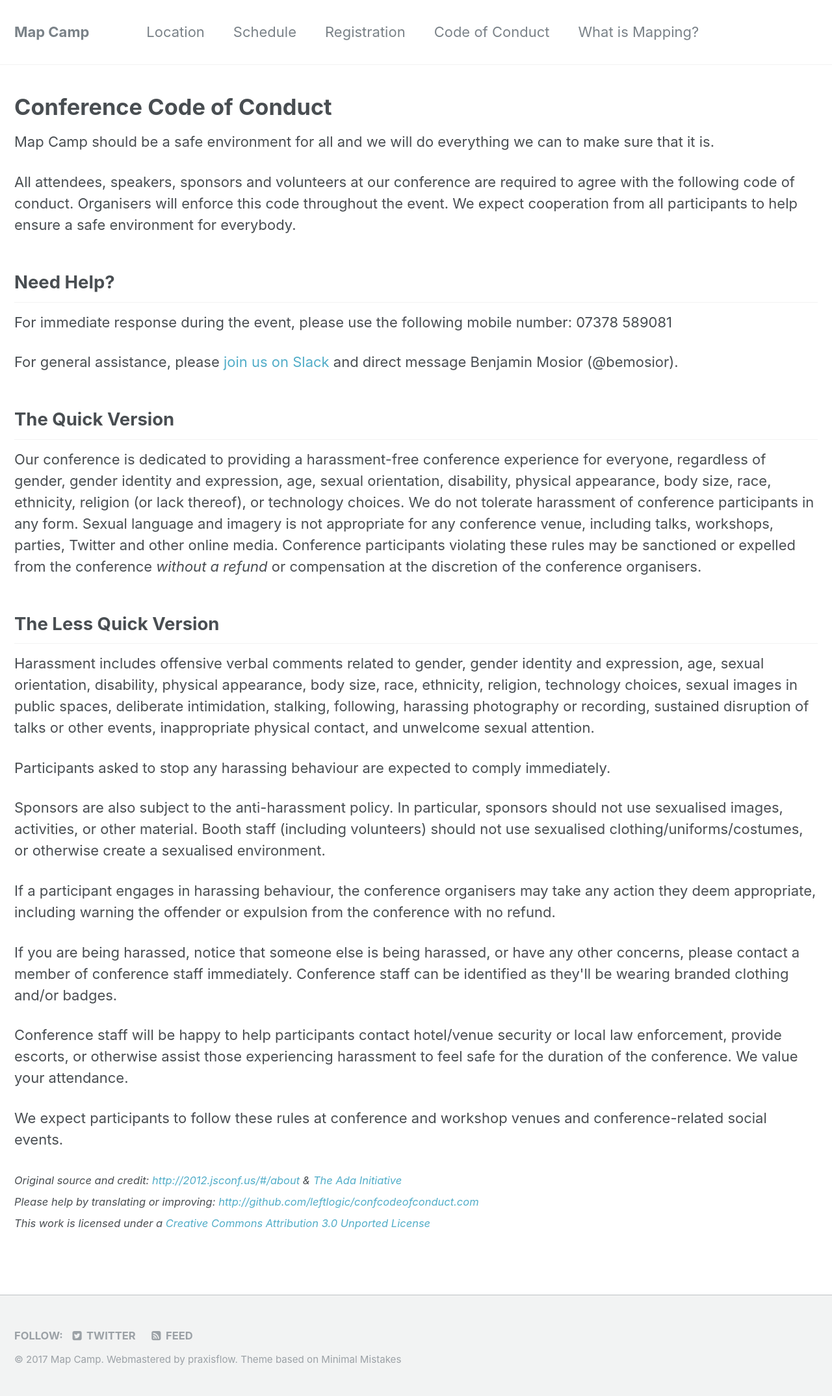
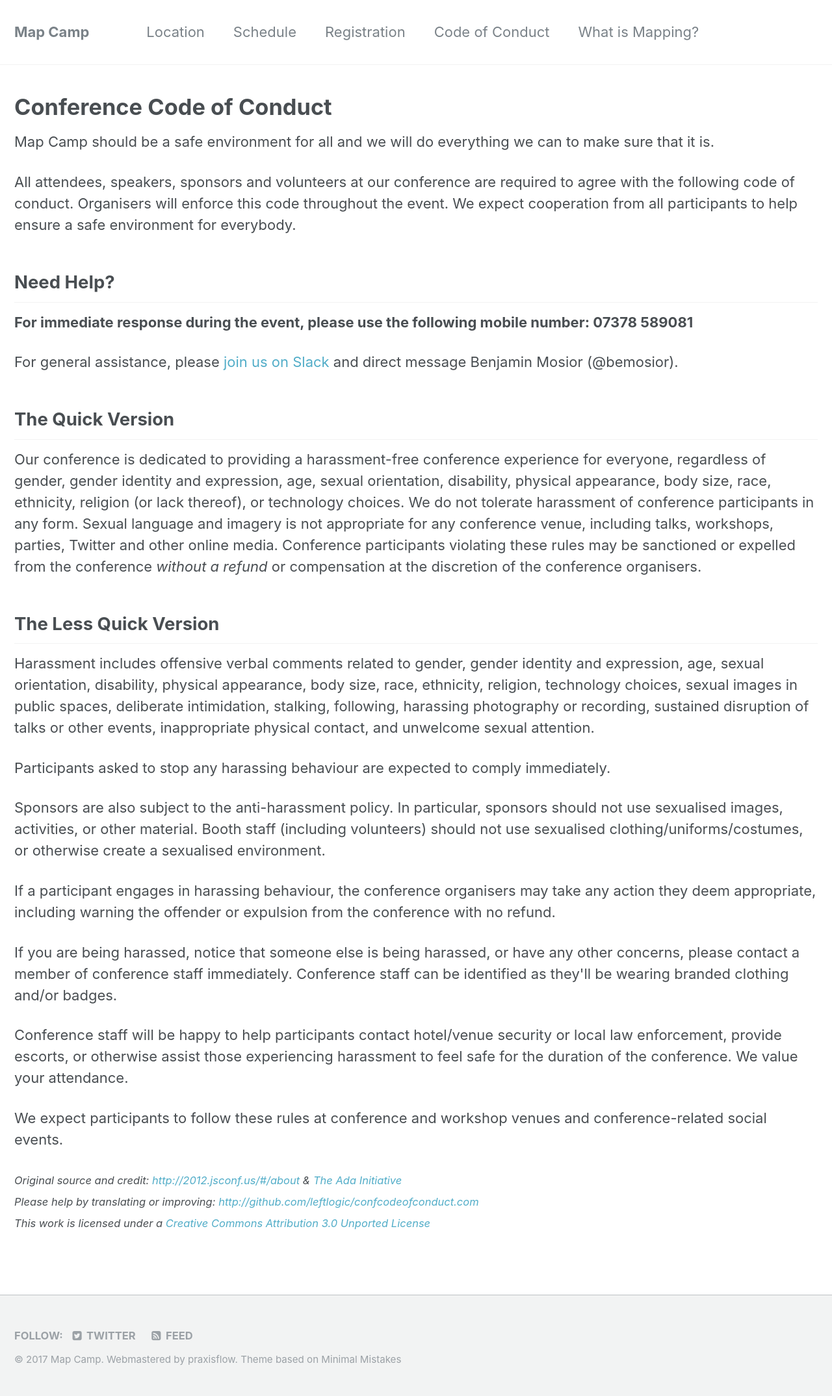
Before and after one commit to mapcampcommittee/mapcampcommittee.github.io, a Jekyll site: the page built from _pages/code_of_conduct.html, in a window 1280 px wide. Shown: the whole page at 65% size. Built offline with Jekyll 4.4.1, drawn with Linux system fonts in a browser that asks for light colours.

Commit message:
Fix markup.

```diff
--- a/_pages/code_of_conduct.html
+++ b/_pages/code_of_conduct.html
@@ -12,7 +12,7 @@
 
 <h2>Need Help?</h2>
 
-<p></strong>For immediate response during the event, please use the following mobile number: 07378 589081</strong></p>
+<p><strong>For immediate response during the event, please use the following mobile number: 07378 589081</strong></p>
 
 <p>For general assistance, please <a href="https://mapcamp.signup.team/" target="_blank">join us on Slack</a> and direct message Benjamin Mosior (@bemosior).</p>
 
```
